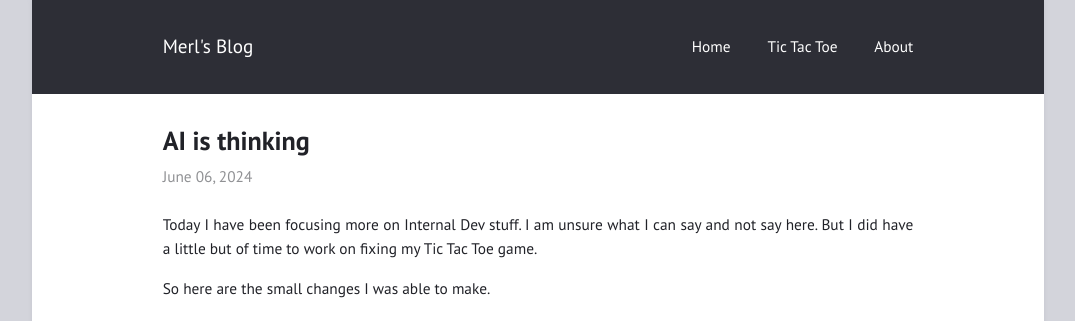
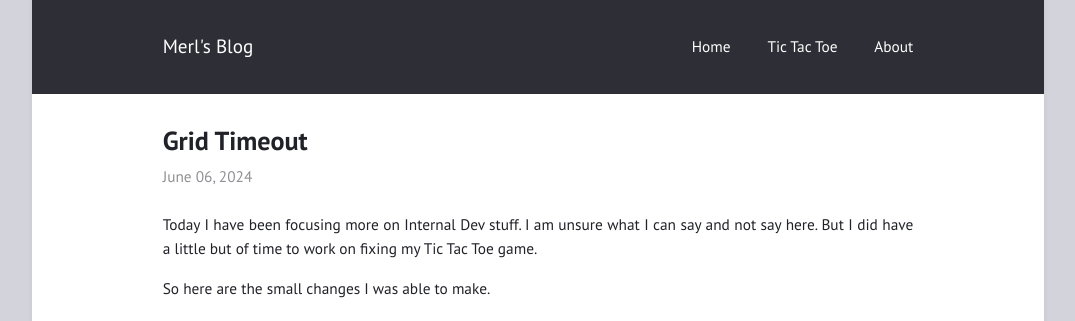
Before and after one commit to Merlness/merlness.github.io, a Jekyll site: the page built from _posts/2024-06-06-Grid-Timeout.md, in a window 1280 px wide. Shown: the top 321 px of the page, without its empty margins (102-1177 px from the left). Built offline with Jekyll 4.4.1, drawn with Linux system fonts in a browser that asks for light colours.

Commit message:
change blog title

```diff
--- a/_posts/2024-06-06-Grid-Timeout.md
+++ b/_posts/2024-06-06-Grid-Timeout.md
@@ -1,5 +1,5 @@
 ---
-title: "AI is thinking"
+title: "Grid Timeout"
 mathjax: true
 layout: post
 categories: media
```
